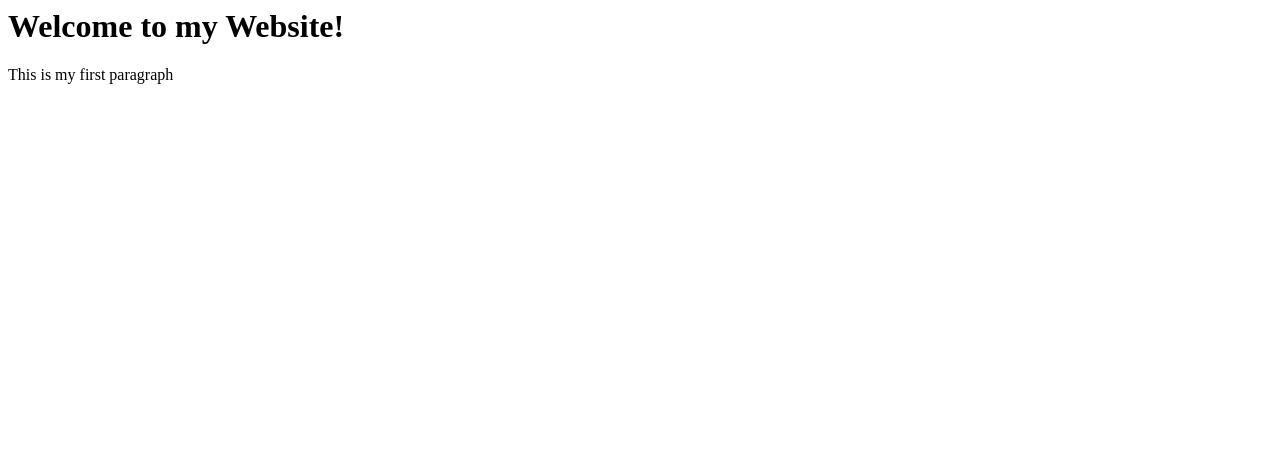
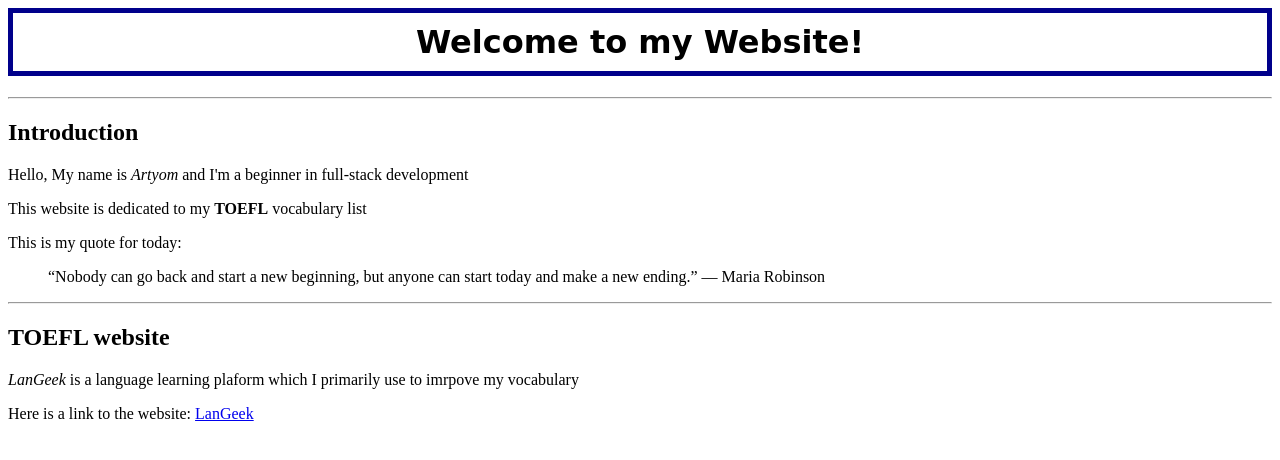
Before and after one commit to Viper05-11/V-s-Pyroject, a plain HTML site: page index.html in a window 1280 px wide. Drawn offline with Linux system fonts and the light colour scheme.

Commit message:
Add styles for h1 element in styles.css

```diff
--- a/index.html
+++ b/index.html
@@ -1,9 +1,23 @@
 <html>
     <head>
         <title>Vorty's website</title>
+        <link rel="stylesheet" href="styles.css">
     </head>
     <body>
         <h1>Welcome to my Website!</h1>
-        <p>This is my first paragraph</p>
+        <hr>
+        <h2>Introduction</h2>
+        <p>Hello, My name is <i>Artyom</i> and I'm a beginner in full-stack development </p>
+        <p>This website is dedicated to my <b>TOEFL</b> vocabulary list</p>
+        <p>This is my quote for today:</p>
+        <blockquote cite="https://www.today.com/life/quotes/motivational-quotes-rcna142346">
+            “Nobody can go back and start a new beginning, but anyone can start today and make a new ending.” — Maria Robinson
+        </blockquote>
+        <hr>
+        <h2>TOEFL website</h2>
+        <p><em>LanGeek</em> is a language learning plaform which I primarily use to imrpove my vocabulary</p>
+        <p>Here is a link to the website: <a href="https://langeek.co/en/vocab/category/34/toefl-essential", target="_blank">LanGeek</a></p>
+
+
     </body>
 </html>
--- /dev/null
+++ b/styles.css
@@ -0,0 +1,5 @@
+h1 {
+    border: 5px solid darkblue;
+    padding: 10px;
+    font-family: cursive; text-align: center;
+}
```
